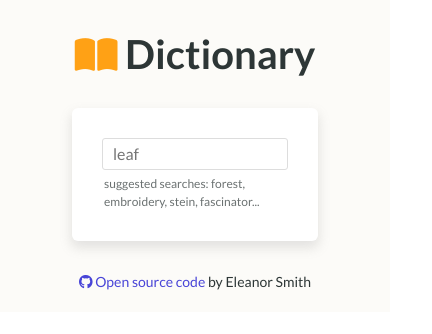
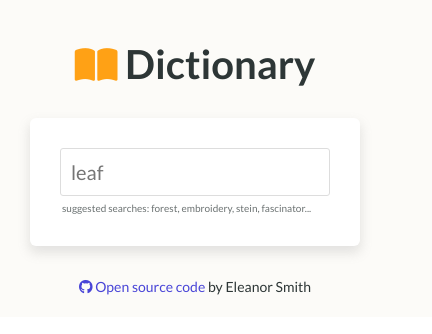
Before and after one commit to ElSmith7/dictionary-app, a React (Create React App) app: page / in a window 390 px wide. Shown: the top 334 px of the page, 432 px wide, since content can reach past the window. Built offline with nearby package versions, Linux system fonts and the light colour scheme; no server answers.

Commit message:
Began to add responsive css

```diff
--- a/src/App.css
+++ b/src/App.css
@@ -39,3 +39,9 @@
   background: var(--main-bg);
   color: var(--primary-font);
 }
+
+@media (max-width: 900px) {
+  header {
+    padding-top: 40px;
+  }
+}
--- a/src/Dictionary.css
+++ b/src/Dictionary.css
@@ -24,3 +24,14 @@
   margin-top: 5px;
   margin-left: 2px;
 }
+
+@media (max-width: 900px) {
+  .dictionary input {
+    padding: 8px 10px;
+    font-size: 20px;
+  }
+
+  .dictionary .suggested-search {
+    font-size: 10px;
+  }
+}
--- a/src/index.css
+++ b/src/index.css
@@ -1,13 +1,19 @@
 body {
   margin: 0;
-  font-family: -apple-system, BlinkMacSystemFont, 'Segoe UI', 'Roboto', 'Oxygen',
-    'Ubuntu', 'Cantarell', 'Fira Sans', 'Droid Sans', 'Helvetica Neue',
+  font-family: -apple-system, BlinkMacSystemFont, "Segoe UI", "Roboto", "Oxygen",
+    "Ubuntu", "Cantarell", "Fira Sans", "Droid Sans", "Helvetica Neue",
     sans-serif;
   -webkit-font-smoothing: antialiased;
   -moz-osx-font-smoothing: grayscale;
 }
 
 code {
-  font-family: source-code-pro, Menlo, Monaco, Consolas, 'Courier New',
+  font-family: source-code-pro, Menlo, Monaco, Consolas, "Courier New",
     monospace;
 }
+
+@media (max-width: 900px) {
+  body {
+    margin: 0 -42px;
+  }
+}
```
